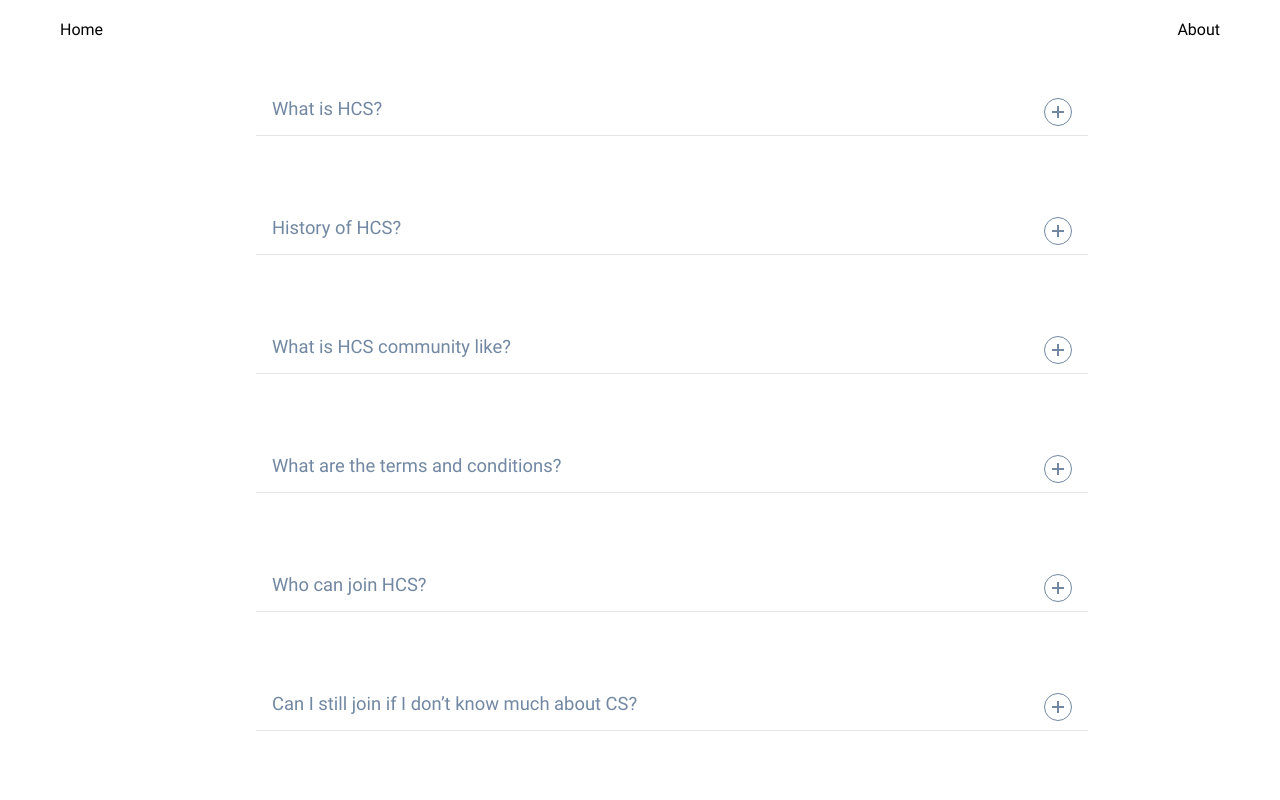
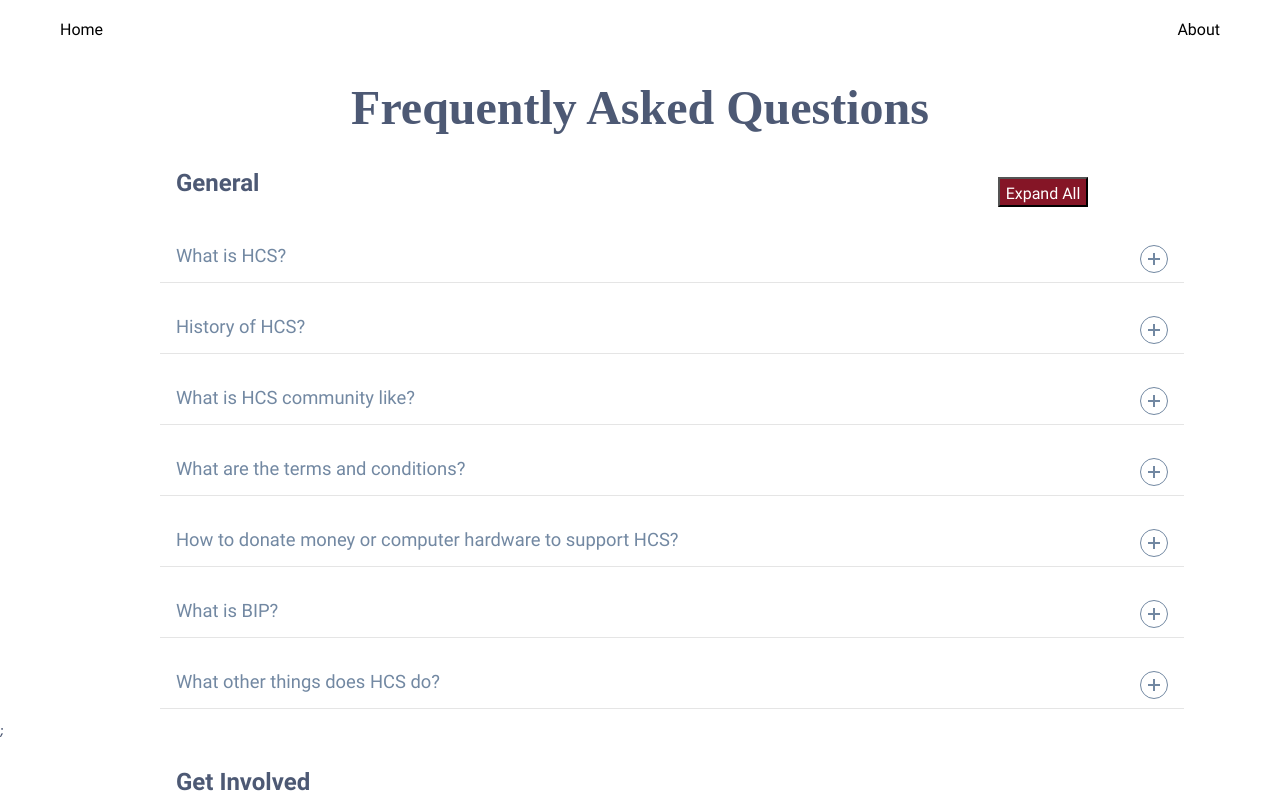
Before and after one commit to hcs/website2020, a Next.js app in the folder hcs-website/: page /faq in a window 1280 px wide. Shown: the top 800 px of the page. Built offline with nearby package versions, Linux system fonts and the light colour scheme.

Commit message:
decent-looking FAQ

```diff
--- a/hcs-website/package.json
+++ b/hcs-website/package.json
@@ -9,9 +9,11 @@
   },
   "dependencies": {
     "animate.css": "^3.7.2",
+    "bootstrap": "^4.5.0",
     "next": "^9.3.6",
     "node-sass": "^4.14.1",
     "react": "^16.13.1",
+    "react-bootstrap": "^1.0.1",
     "react-dom": "^16.13.1",
     "react-scroll": "^1.7.16",
     "react-transition-group": "^4.3.0"
--- a/hcs-website/pages/faq/faq.module.css
+++ b/hcs-website/pages/faq/faq.module.css
@@ -24,11 +24,43 @@
   min-height: 100vh;
 }
 
+.expandcollapse {
+  width: 90px;
+  color: white;
+  font-size: 1rem;
+  padding: 5px;
+  margin: 2px;
+  background-color: #851526;
+  position:absolute;
+  height:30px;
+  right:190px;
+  top:175px;
+  /* margin: auto; */
+
+}
+
+
+.faq {
+  margin: auto;
+  text-align: center;
+  font-size: 3rem;
+  font-family: Luminari;
+  padding: 10px;
+}
+
+
+.subtitle {
+  margin: 0 auto;
+  padding: 1.5rem;
+  width: 58rem;
+}
+
+
 
 .container {
   margin: 0 auto;
-  padding: 2rem;
-  width: 48rem;
+  padding: 0.5rem;
+  width: 60rem;
 }
 /*
 
@@ -62,16 +94,16 @@ h3 {
 .accordion a:hover,
 .accordion a:hover::after {
   cursor: pointer;
-  color: #03b5d2;
+  color: #851526;
 }
 
 .accordion a:hover::after {
-  border: 1px solid #03b5d2;
+  border: 1px solid #851526;
 }
 
 .accordion a.active {
-  color: #03b5d2;
-  border-bottom: 1px solid #03b5d2;
+  color: #851526;
+  border-bottom: 1px solid #851526;
 }
 
 .accordion a::after {
@@ -95,8 +127,8 @@ h3 {
 .accordion a.active::after {
   font-family: 'Ionicons';
   content: '\f209';
-  color: #03b5d2;
-  border: 1px solid #03b5d2;
+  color: #851526;
+  border: 1px solid #851526;
 }
 
 .accordion .content {
--- a/hcs-website/pages/faq/index.js
+++ b/hcs-website/pages/faq/index.js
@@ -3,30 +3,44 @@ import React from 'react';
 import Layout from '../../components/layout.js';
 import styles from './faq.module.css';
 import FAQItem from './faqitem.js';
+import Button from 'react-bootstrap/Button';
+
 
 export default class FAQPage extends React.Component {
     constructor(props) {
       super(props);
-      this.data = [
+      this.general = [
           {title: "What is HCS?", body: "HCS is a student organization at Harvard University devoted to promoting CS knowledge, fostering the CS community, and offering free services to Harvard affiliates."},
           {title: "History of HCS?", body: "The history of HCS dated back to 1983, making it older than most of our current members. HCS was founded to publish the Harvard Computer Review and Computing@Harvard. Fun fact: 2020 is the 20th anniversary of our mailing list service."},
           {title: "What is HCS community like?", body: "HCS is an incredibly tight-knit community that bonds throughout various community events. This semester, we ordered lots of delicious foods, including ramdon (Parasite), Shake Shack, Otto’s pizza, etc. Stay updated about our upcoming events where you can enjoy good foods and good company."},
           {title: "What are the terms and conditions?", body: "HCS reserves the right to terminate usage to any of its services at any time for any reason."},
+          {title: "How to donate money or computer hardware to support HCS?", body: "You can email HCS board! We appreciate your donation to support our various projects and our core mission. We can arrange for the donation to be tax-deductible, but please let us know in advance so we can channel it through the University."},
+          {title: "What is BIP?", body: "Builders Innovation Program is a brand new initiative launched by HCS this year. If you have an idea (doesn’t need to be a full-fledged idea) and need some funding to grow it, HCS got you covered. Apply by 5/15 to get equity-free grants ranging from $100 to $5000."},
+          {title: "What other things does HCS do?", body: "Beyond events, HCS is involved in advocating for right technology policy and collaborating with CS 50 and CS 51 to help them expand their technical capabilities. HCS also hosts Datamatch annually, which uses an advanced computer algorithm to pair Harvard students for Valentine's Day."}
+      ];
+
+      this.involved = [
           {title: "Who can join HCS?", body: "Everybody! You don't have to be a CS concentrator to join HCS. You can be a senior concentrating in History or a first-year student interested in Physics or Government. You can also join if you are in the School of Engineering and Applied Sciences or any other Harvard graduate school."},
           {title: "Can I still join if I don’t know much about CS?", body: "Absolutely! Most of us didn't know very much when we joined either. In fact, some of our most successful members had never programmed before joining HCS. We're happy to teach you, so don't be afraid to join without experience or to ask questions."},
           {title: "How to join HCS?", body: "HCS runs an educational bootcamp series offered in both the fall and the spring. The bootcamps cover various topics including data mining, APIs, web scraping, and web development. It is a great way to hone your skills, make new friends, and connect with our industry sponsors! Due to the current Covid-19 crisis, only 2 bootcamps are needed to become a member of HCS."},
-          {title: "How to stay updated with HCS information?", body: "Join HCS Slack to get updated information about announcements, community events, internships, and job opportunities. Additionally, you can click on the link below to subscribe to HCS’ own mailing lists."},
-          {title: "How to donate money or computer hardware to support HCS?", body: "You can email HCS board! We appreciate your donation to support our various projects and our core mission. We can arrange for the donation to be tax-deductible, but please let us know in advance so we can channel it through the University."},
-          {title: "What Is BIP?", body: "Builders Innovation Program is a brand new initiative launched by HCS this year. If you have an idea (doesn’t need to be a full-fledged idea) and need some funding to grow it, HCS got you covered. Apply by 5/15 to get equity-free grants ranging from $100 to $5000."},
-          {title: "What other things does HCS do?", body: "Beyond events, HCS is involved in advocating for right technology policy and collaborating with CS 50 and CS 51 to help them expand their technical capabilities. HCS also hosts Datamatch annually, which uses an advanced computer algorithm to pair Harvard students for Valentine's Day."},
+          {title: "How to stay updated with HCS information?", body: "Join HCS Slack to get updated information about announcements, community events, internships, and job opportunities. Additionally, you can click on the link below to subscribe to HCS’ own mailing lists."}
+
       ];
+
+
     }
 
     render () {
       return(
         <Layout>
+          //<Button variant="outline-warning">Warning</Button>
           <div className={styles.wrap}>
-          {this.data.map(item => <FAQItem title={item.title} body={item.body} />)};
+              <h1 className = {styles.faq}>Frequently Asked Questions</h1>
+              <button className = {styles.expandcollapse}>Expand All</button>
+              <h2 className = {styles.subtitle}>General</h2>
+              {this.general.map(item => <FAQItem title={item.title} body={item.body} />)};
+              <h2 className = {styles.subtitle}>Get Involved</h2>
+              {this.involved.map(item => <FAQItem title={item.title} body={item.body} />)};
           </div>
         </Layout>
       );
--- a/hcs-website/pages/people/index.js
+++ b/hcs-website/pages/people/index.js
@@ -116,11 +116,6 @@ export default class PeoplePage extends React.Component {
               <div>
               {this.community.map(item => <PeopleItem name={item.name} pic={item.pic} bio={item.bio}/>)};
               </div>
-
-
-
-
-
           </div>
         //</Layout>
       );
```
Also changed, not shown: hcs-website/pages/faq/faqitem.js (+5 -2 lines), 2 other files (tests, documents, lock files or other folders).
